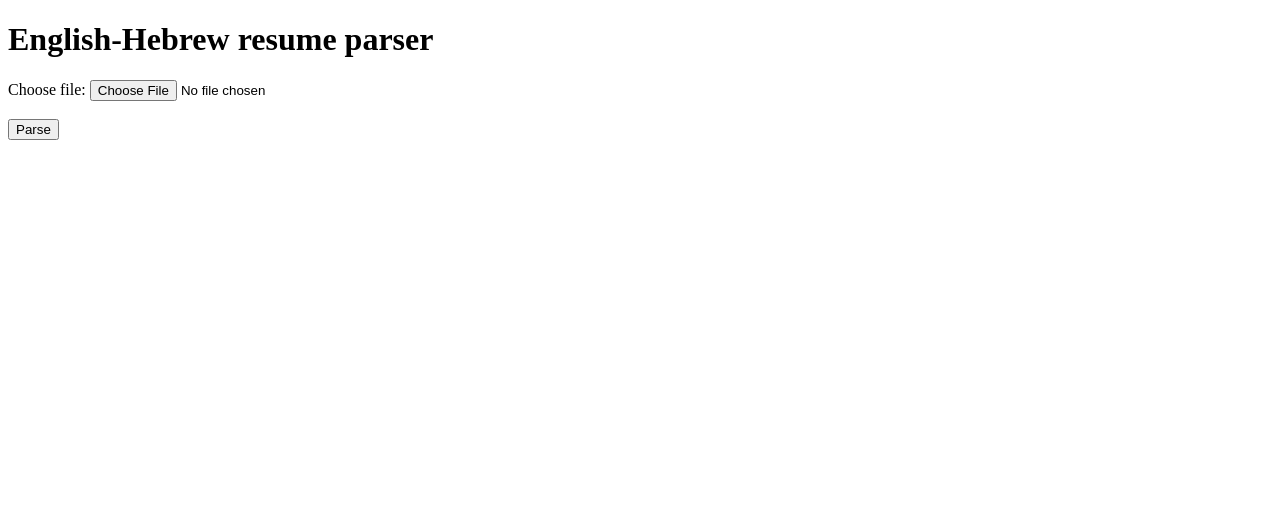
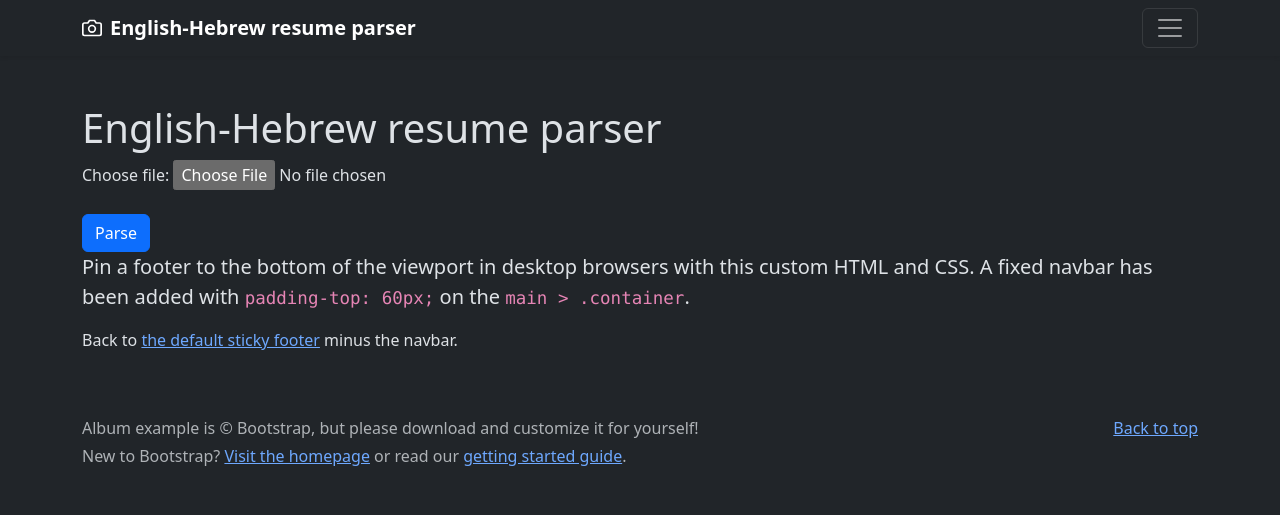
Before and after one commit to constbitt/ResumeParser, a Flask app: template templates/index.html in a window 1280 px wide. Shown: the top 515 px of the page. Run offline with Flask 3, Linux system fonts and the light colour scheme; the template is opened without the code that fills it, so the values that code supplies are empty.

Commit message:
start to html templates

```diff
--- /dev/null
+++ b/templates/base.html
@@ -0,0 +1,52 @@
+<!DOCTYPE html>
+<html lang="en" data-bs-theme="dark">
+<head>
+    <meta charset="UTF-8">
+    <meta name="viewport" content="width=device-width, initial-scale=1.0">
+    <link rel="stylesheet" href="https://cdn.jsdelivr.net/npm/bootstrap@5.3.2/dist/css/bootstrap.min.css" integrity="sha384-T3c6CoIi6uLrA9TneNEoa7RxnatzjcDSCmG1MXxSR1GAsXEV/Dwwykc2MPK8M2HN" crossorigin="anonymous">
+    <title>{% block title %}{% endblock %}</title>
+</head>
+<body>
+<header data-bs-theme="dark">
+  <div class="collapse text-bg-dark" id="navbarHeader">
+    <div class="container">
+      <div class="row">
+        <div class="col-sm-8 col-md-7 py-4">
+          <h4>About</h4>
+          <p class="text-body-secondary">Add some information about the album below, the author, or any other background context. Make it a few sentences long so folks can pick up some informative tidbits. Then, link them off to some social networking sites or contact information.</p>
+        </div>
+        <div class="col-sm-4 offset-md-1 py-4">
+          <h4>Contact</h4>
+          <ul class="list-unstyled">
+            <li><a href="#" class="text-white">Follow on Twitter</a></li>
+            <li><a href="#" class="text-white">Like on Facebook</a></li>
+            <li><a href="#" class="text-white">Email me</a></li>
+          </ul>
+        </div>
+      </div>
+    </div>
+  </div>
+  <div class="navbar navbar-dark bg-dark shadow-sm">
+    <div class="container">
+      <a href="#" class="navbar-brand d-flex align-items-center">
+        <svg xmlns="http://www.w3.org/2000/svg" width="20" height="20" fill="none" stroke="currentColor" stroke-linecap="round" stroke-linejoin="round" stroke-width="2" aria-hidden="true" class="me-2" viewBox="0 0 24 24"><path d="M23 19a2 2 0 0 1-2 2H3a2 2 0 0 1-2-2V8a2 2 0 0 1 2-2h4l2-3h6l2 3h4a2 2 0 0 1 2 2z"></path><circle cx="12" cy="13" r="4"></circle></svg>
+        <strong>English-Hebrew resume parser</strong>
+      </a>
+      <button class="navbar-toggler" type="button" data-bs-toggle="collapse" data-bs-target="#navbarHeader" aria-controls="navbarHeader" aria-expanded="false" aria-label="Toggle navigation">
+        <span class="navbar-toggler-icon"></span>
+      </button>
+    </div>
+  </div>
+</header>
+{% block body %}{% endblock %}
+<footer class="text-body-secondary py-5">
+  <div class="container">
+    <p class="float-end mb-1">
+      <a href="#">Back to top</a>
+    </p>
+    <p class="mb-1">Album example is © Bootstrap, but please download and customize it for yourself!</p>
+    <p class="mb-0">New to Bootstrap? <a href="/">Visit the homepage</a> or read our <a href="/docs/5.3/getting-started/introduction/">getting started guide</a>.</p>
+  </div>
+</footer>
+</body>
+</html>
--- a/templates/index.html
+++ b/templates/index.html
@@ -1,18 +1,23 @@
-<!DOCTYPE html>
-<html lang="en">
-<head>
-    <meta charset="UTF-8">
-    <meta name="viewport" content="width=device-width, initial-scale=1.0">
-    <title>English-Hebrew resume parser</title>
-</head>
-<body>
-    <h1>English-Hebrew resume parser</h1>
-    <form action="/" method="post" enctype="multipart/form-data">
-        <label for="file_input">Choose file:</label>
-        <input type="file" id="file_input" name="file_input"><br><br>
-        <button type="submit">Parse</button>
-    </form>
-    <div>
+{% extends 'base.html' %}
+
+{% block title %}
+English-Hebrew resume parser
+{% endblock %}
+
+{% block body %}
+    <div class="container">
+        <h1 class="mt-5">English-Hebrew resume parser</h1>
+        <form action="/" method="post" enctype="multipart/form-data">
+            <label for="file_input">Choose file:</label>
+            <input type="file" id="file_input" name="file_input"><br><br>
+            <button class="btn btn-primary" type="submit">Parse</button>
+            <p class="lead">Pin a footer to the bottom of the viewport in desktop browsers with this custom HTML and CSS. A fixed navbar has been added with <code class="small">padding-top: 60px;</code> on the <code class="small">main &gt; .container</code>.</p>
+            <p>Back to <a href="/docs/5.3/examples/sticky-footer/">the default sticky footer</a> minus the navbar.</p>
+        </form>
+    </div>
+
+    <div class="container">
+
         {% if file_name %}
             <p>File loaded: {{ file_name }}</p>
             {% if cv_holder_name %}
@@ -29,5 +34,4 @@
             {% endif %}
         {% endif %}
     </div>
-</body>
-</html>
+{% endblock %}
```
Also changed, not shown: static/css/main.css (added).
